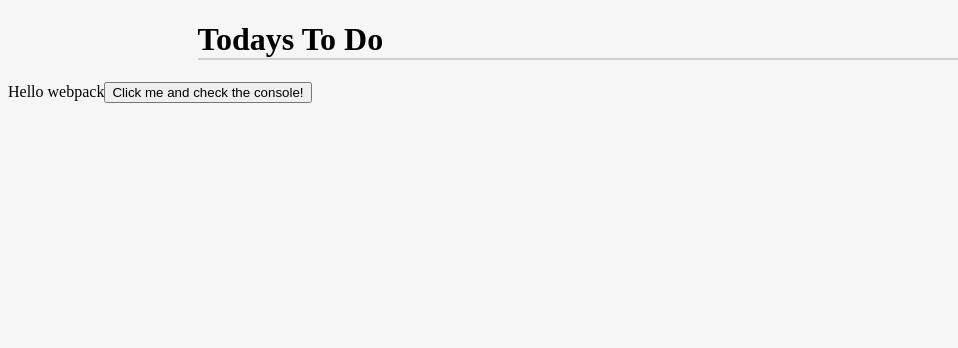
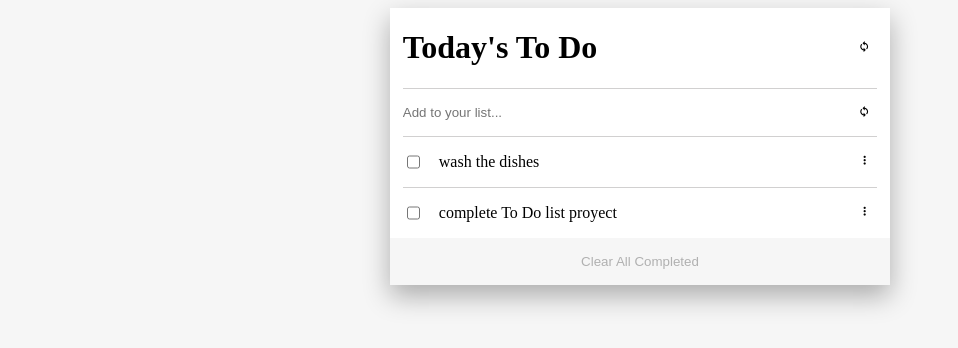
Before and after one commit to PabloBona/to-Do-List, a website built with webpack: page src/index.html in a window 1280 px wide. Shown: the whole page, without its empty margins (0-958 px from the left). Built offline with nearby package versions, Linux system fonts and the light colour scheme.

Commit message:
Update Index according requirements Create a style.css and set rules for the To Do List. CSS must be loaded by Webpack Style/CSS Loader Create an index.js file and set an array of some simple to do tasks Write a function to iterate over the tasks array and populate an HTML

```diff
--- a/src/index.html
+++ b/src/index.html
@@ -1,20 +1,43 @@
 <!DOCTYPE html>
 <html lang="en">
   <head>
-  <meta charset="UTF-8">
-  <meta http-equiv="X-UA-Compatible" content="IE=edge">
-  <meta name="viewport" content="width=device-width, initial-scale=1.0">
-  <link rel="stylesheet" href="./styles.css">
+    <meta charset="UTF-8" />
+    <meta http-equiv="X-UA-Compatible" content="IE=edge" />
+    <meta name="viewport" content="width=device-width, initial-scale=1.0" />
+    <!-- <link rel="stylesheet" href="./styles.css"> -->
+    <link
+      href="https://unpkg.com/boxicons@2.1.4/css/boxicons.min.css"
+      rel="stylesheet"
+    />
+
     <title>Document</title>
   </head>
   <body>
     <!-- <h1 contenteditable="true">Hello webpack!</h1> -->
-  <main>
-    <div class="container">
-      <h1>Todays To Do</h1>
-      <ul id="todo-list"></ul>
+    <main class="container">
+      <div>
+        <div class="todoTitle">
+          <h1>Today's To Do</h1>
+          <button type="button">
+            <i class="bx bx-refresh bx-rotate-270"></i>
+          </button>
         </div>
+        <form id="task-form" class="formContainer">
+          <input
+            type="text"
+            id="task-description"
+            placeholder="Add to your list..."
+          />
+          <button type="submit">
+            <i class="bx bx-refresh bx-rotate-270"></i>
+          </button>
+        </form>
+        <ul id="show-task"></ul>
+      </div>
+      <button class="clear-btn" disabled type="button">
+        Clear All Completed
+      </button>
     </main>
-  </body>
+    <!-- <script type="module" src="./index.js"></script> -->
   </body>
 </html>
--- a/src/index.js
+++ b/src/index.js
@@ -1,19 +1,32 @@
-import _ from 'lodash';
-import printMe from './print.js';
 import './styles.css';
 
-function component() {
-  const element = document.createElement('div');
-  const btn = document.createElement('button');
+const listTask = [
+  { description: 'wash the dishes', completed: false, index: 1 },
+  { description: 'complete To Do list proyect', completed: false, index: 2 },
+];
 
-  element.innerHTML = _.join(['Hello', 'webpack'], ' ');
+const taskListContainer = document.querySelector('#show-task');
 
-  btn.innerHTML = 'Click me and check the console!';
-  btn.onclick = printMe;
+const createTaskEle = (task) => {
+  const listItem = document.createElement('li');
+  const checkbox = document.createElement('input');
+  const dragButton = document.createElement('button');
+  checkbox.type = 'checkbox';
+  checkbox.checked = task.completed;
+  dragButton.innerHTML = "<i class='bx bx-dots-vertical-rounded'></i>";
+  const description = document.createElement('p');
+  description.textContent = task.description;
 
-  element.appendChild(btn);
+  listItem.appendChild(checkbox);
+  listItem.appendChild(description);
+  listItem.appendChild(dragButton);
+  taskListContainer.appendChild(listItem);
+};
 
-  return element;
-}
+const createTaskList = (listTask) => {
+  listTask.forEach((task) => {
+    createTaskEle(task);
+  });
+};
 
-document.body.appendChild(component());
+createTaskList(listTask);
--- a/src/print.js
+++ /dev/null
@@ -1,3 +0,0 @@
-export default function printMe() {
-  console.log('I get called from print.js!');
-}
--- a/src/styles.css
+++ b/src/styles.css
@@ -16,10 +16,65 @@ body {
 }
 
 .container {
-  max-width: 70%;
   margin: 0 auto;
+  background-color: #fff;
+  max-width: 500px;
+  box-shadow: 0 11px 25px 0 rgba(0, 0, 0, 0.3);
 }
 
-h1 {
-  border-bottom: 2px solid rgb(209, 208, 208);
+.container > div {
+  padding: 0 0.8rem;
 }
+
+button {
+  background-color: transparent;
+  border: none;
+  cursor: pointer;
+}
+
+input {
+  border: none;
+  padding: 1rem 0;
+}
+
+ul {
+  padding-inline-start: 0;
+  margin: 0;
+}
+
+li {
+  display: flex;
+  border-top: 1px solid rgb(209, 208, 208);
+}
+
+.todoTitle {
+  display: flex;
+  justify-content: space-between;
+  border-bottom: 1px solid rgb(209, 208, 208);
+  align-items: center;
+}
+
+.formContainer {
+  display: flex;
+  justify-content: space-between;
+  align-items: center;
+}
+
+.formContainer input {
+  flex-grow: 1;
+}
+
+#show-task li {
+  display: flex;
+}
+
+#show-task li p {
+  flex-grow: 1;
+  margin-left: 1rem;
+}
+
+.clear-btn {
+  width: 100%;
+  padding: 1rem 0;
+  background: #f6f6f6;
+}
--- a/webpack.config.js
+++ b/webpack.config.js
@@ -5,7 +5,6 @@ module.exports = {
   mode: 'development',
   entry: {
     index: './src/index.js',
-    print: './src/print.js',
   },
   plugins: [
     new HtmlWebpackPlugin({
```
Lines whose indentation alone changed are shown as unchanged.
